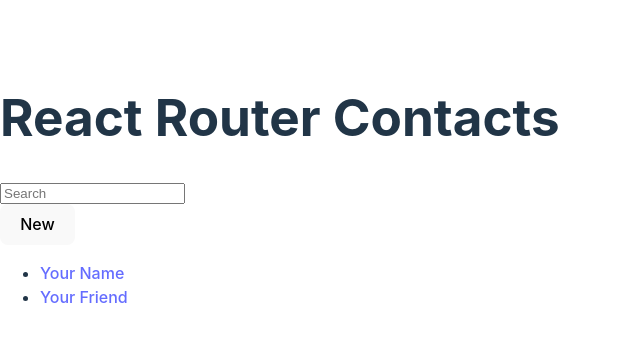
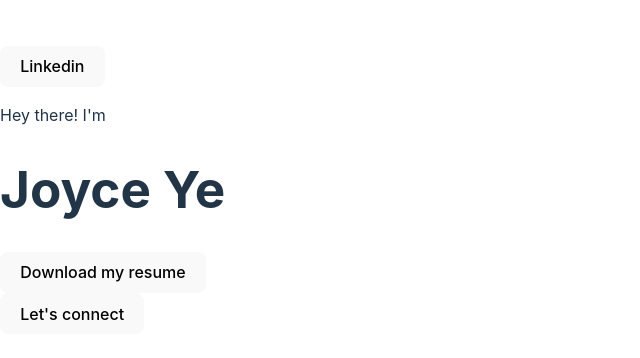
Before and after one commit to yejoyce8/personal-website, a React (Vite) app in the folder frontend/personal-website/: page / in a window 1280 px wide. Shown: the part 210-568 px from the top of the page, without its empty margins (0-640 px from the left). Built offline with nearby package versions, Linux system fonts and the light colour scheme.

Commit message:
Add to root

```diff
--- a/frontend/personal-website/src/routes/root.jsx
+++ b/frontend/personal-website/src/routes/root.jsx
@@ -1,43 +1,48 @@
+import Home from "../pages/Home.jsx";
+
 export default function Root() {
     return (
         <>
-            <div id="sidebar">
-                <h1>React Router Contacts</h1>
-                <div>
-                    <form id="search-form" role="search">
-                        <input
-                            id="q"
-                            aria-label="Search contacts"
-                            placeholder="Search"
-                            type="search"
-                            name="q"
-                        />
-                        <div
-                            id="search-spinner"
-                            aria-hidden
-                            hidden={true}
-                        />
-                        <div
-                            className="sr-only"
-                            aria-live="polite"
-                        ></div>
-                    </form>
-                    <form method="post">
-                        <button type="submit">New</button>
-                    </form>
-                </div>
-                <nav>
-                    <ul>
-                        <li>
-                            <a href={`/contacts/1`}>Your Name</a>
-                        </li>
-                        <li>
-                            <a href={`/contacts/2`}>Your Friend</a>
-                        </li>
-                    </ul>
-                </nav>
+            <div>
+                <Home/>
             </div>
-            <div id="detail"></div>
+            {/*<div id="sidebar">*/}
+            {/*    <h1>React Router Contacts</h1>*/}
+            {/*    <div>*/}
+            {/*        <form id="search-form" role="search">*/}
+            {/*            <input*/}
+            {/*                id="q"*/}
+            {/*                aria-label="Search contacts"*/}
+            {/*                placeholder="Search"*/}
+            {/*                type="search"*/}
+            {/*                name="q"*/}
+            {/*            />*/}
+            {/*            <div*/}
+            {/*                id="search-spinner"*/}
+            {/*                aria-hidden*/}
+            {/*                hidden={true}*/}
+            {/*            />*/}
+            {/*            <div*/}
+            {/*                className="sr-only"*/}
+            {/*                aria-live="polite"*/}
+            {/*            ></div>*/}
+            {/*        </form>*/}
+            {/*        <form method="post">*/}
+            {/*            <button type="submit">New</button>*/}
+            {/*        </form>*/}
+            {/*    </div>*/}
+            {/*    <nav>*/}
+            {/*        <ul>*/}
+            {/*            <li>*/}
+            {/*                <a href={`/contacts/1`}>Your Name</a>*/}
+            {/*            </li>*/}
+            {/*            <li>*/}
+            {/*                <a href={`/contacts/2`}>Your Friend</a>*/}
+            {/*            </li>*/}
+            {/*        </ul>*/}
+            {/*    </nav>*/}
+            {/*</div>*/}
+            {/*<div id="detail"></div>*/}
         </>
     );
 }
```
